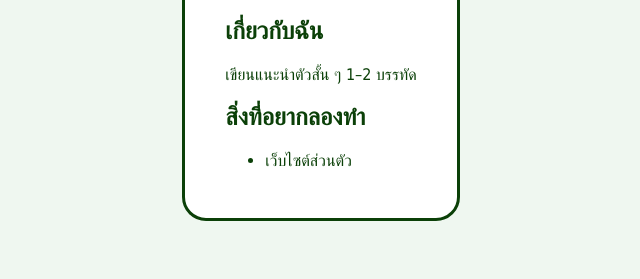
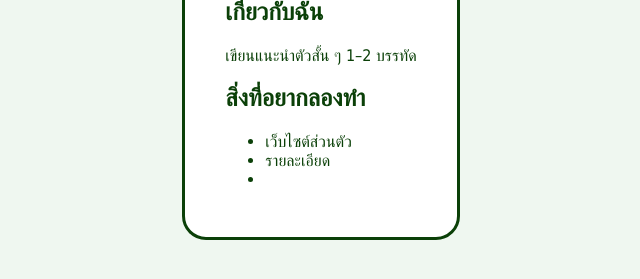
Before and after one commit to Draymaroon/my-profile, a plain HTML site: page index.html in a window 1280 px wide. Shown: the part 339-618 px from the top of the page, without its empty margins (319-959 px from the left). Drawn offline with Linux system fonts and the light colour scheme.

Commit message:
Add things i want to build

```diff
--- a/index.html
+++ b/index.html
@@ -17,6 +17,7 @@
     <h2>สิ่งที่อยากลองทำ</h2>
     <ul>
       <li>เว็บไซต์ส่วนตัว</li>
+      <li>รายละเอียด<li>
     </ul>
   </main>
 </body>
```
